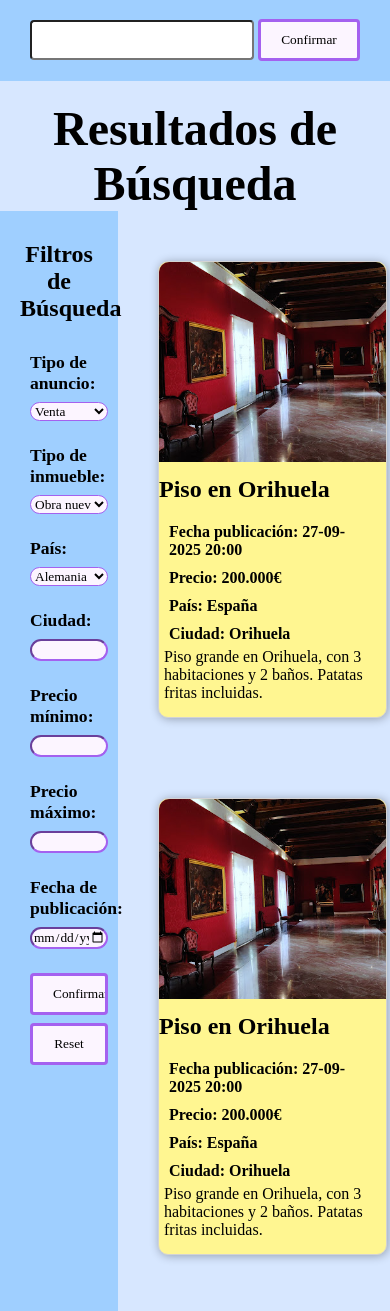
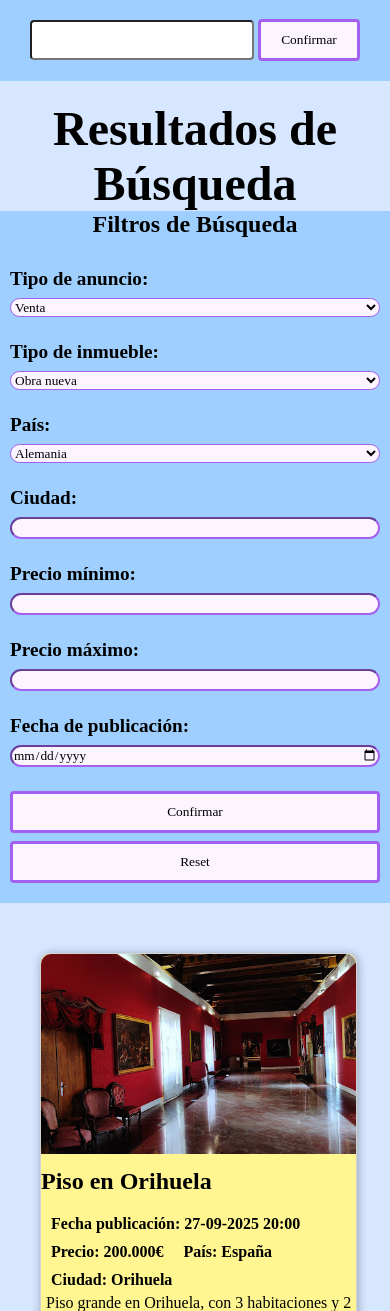
Before and after one commit to TaponDeBotella/pisosInmbueles, a PHP site: page /busqueda.html in a window 390 px wide. Shown: the part 139-1450 px from the top of the page. Run offline with PHP 8.4, Linux system fonts and the light colour scheme; some libraries are stand-ins or nearby versions; some web fonts are replaced.

Commit message:
fonts cambiadas y busqueda para movil arreglado

```diff
--- a/css/busqueda.css
+++ b/css/busqueda.css
@@ -73,7 +73,7 @@ article {
     display: block;
     text-decoration: none;
     color: var(--colorFuente);
-    font-size: 1em;
+    font-size: var(--tamFuentePequena);
     font-weight: 700;
     margin: 10px;
 }
@@ -96,17 +96,17 @@ article {
 
 label {
     font-weight: 600;
-    font-size: 1.1em;
+    font-size: var(--tamFuenteMediana);
 }
 
 h3 {
     margin-bottom: 10px;
     text-align: center;
-    font-size: 1.5em;
+    font-size: var(--tamFuenteGrande);
 }
 
 .p_descripcionA {
-    font-size: 1.2em;
+    font-size: var(--tamFuenteMediana);
     padding: 5px;
     margin: 10px;
     clear: both; /* como he movido elementos com el float y quiero que este se quede si o si debajo de ellos, se pone esto para evitar que se meta entre medio de los floats y haga cosas raras */
@@ -150,19 +150,34 @@ h3 {
     }
 
     .a_tituloPublicacion {
-        font-size: 1em;
+        font-size: var(--tamFuentePequena);
         margin: 10px 0;
     }
 
     .p_descripcionA {
-        font-size: 1em;
+        font-size: var(--tamFuentePequena);
         margin: 10px 0;
     }
 
     .fecha, .precio, .pais, .ciudad {
         margin: 10px 10px 0 10px;
-        font-size: 1em;
+        font-size: var(--tamFuentePequena);
         clear: right;
         float: left;
     }
+
+    #sectionsBusquedaResultado {
+        flex-direction: column;
+    }
+
+    #formBusquedaFiltros {
+        width: 100%;
+        max-width: none;
+        box-sizing: border-box;
+    }
+
+    #filtrosBusquedaLateral {
+        width: 100%;
+        padding: 0;
+    }
 }
--- a/css/header_footer.css
+++ b/css/header_footer.css
@@ -17,6 +17,9 @@
     --colorCeldaOscura: #B0CFFF;
     --colorCeldaClara: #e4ecff;
     --colorBordes: black;
+    --tamFuenteGrande: 1.5em;
+    --tamFuenteMediana: 1.2em;
+    --tamFuentePequena: 1em;
 }
 
 * {
@@ -203,7 +206,13 @@ nav label[for="burger_menu"], #burger_menu, label[for="menu_estilo"], #menu_esti
 }
 
 .menu_head li{
-    padding: 10px;
+    padding: 0;
+    > label {
+        display: block;
+        cursor: pointer;
+        width: 100%;
+        padding: 10% 20%;
+    }
 }
 
 .menu_head li:hover{
--- a/css/mi_perfil.css
+++ b/css/mi_perfil.css
@@ -43,7 +43,7 @@ th {
 }
 
 ul {
-    font-size: large;
+    font-size: var(--tamFuenteMediana);
     list-style-type: none;
 }
 
@@ -68,7 +68,7 @@ a {
 
 #nombre_perfil {
     display: inline;
-    font-size: x-large;
+    font-size: var(--tamFuenteGrande);
     text-align: center;
     grid-column: 2;
 }
--- a/css/mis_mensajes.css
+++ b/css/mis_mensajes.css
@@ -45,7 +45,7 @@ th {
 }
 
 ul {
-    font-size: large;
+    font-size: var(--tamFuenteMediana);
     list-style-type: none;
 }
 
@@ -70,7 +70,7 @@ a {
 
 #nombre_perfil {
     display: inline;
-    font-size: x-large;
+    font-size: var(--tamFuenteGrande);
     text-align: center;
     grid-column: 2;
 }
--- a/css/respuesta_folleto.css
+++ b/css/respuesta_folleto.css
@@ -11,6 +11,6 @@ p {
 
 @media (max-width: 480px) {
     p {
-        font-size: small;
+        font-size: var(--tamFuentePequena);
     }
 }
--- a/css/solicitar_folleto.css
+++ b/css/solicitar_folleto.css
@@ -25,7 +25,7 @@
 h3 {
     margin-bottom: 10px;
     text-align: center;
-    font-size: 1.5em;
+    font-size: var(--tamFuenteGrande);
 }
 
 #sectionTarifas {
```
Also changed, not shown: css/index.css (+5 -5 lines).
